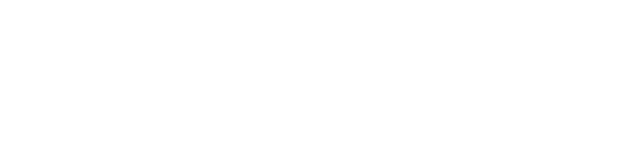
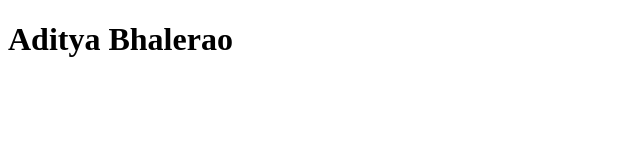
Before and after one commit to Adicoder24hr/Aditya_Bhalerao, a plain HTML site: page index.html in a window 1280 px wide. Shown: the whole page, without its empty margins (0-640 px from the left). Drawn offline with Linux system fonts and the light colour scheme.

Commit message:
first commit

```diff
--- a/index.html
+++ b/index.html
@@ -6,6 +6,6 @@
     <title>Document</title>
 </head>
 <body>
-
+    <h1>Aditya Bhalerao</h1>
 </body>
 </html>
```
